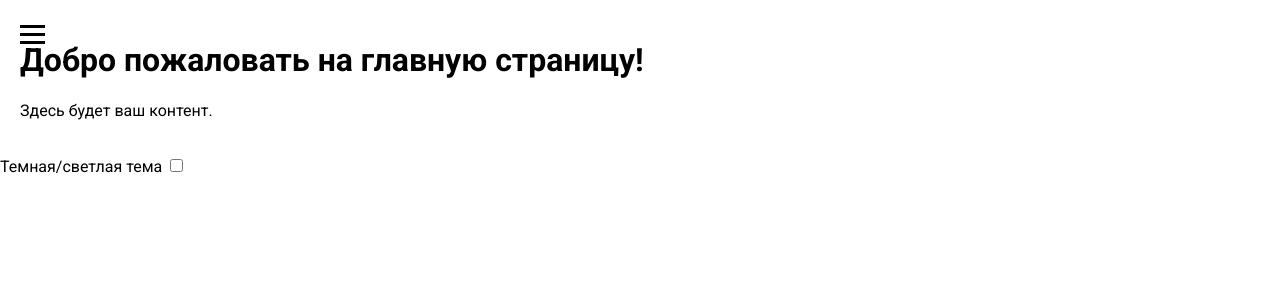
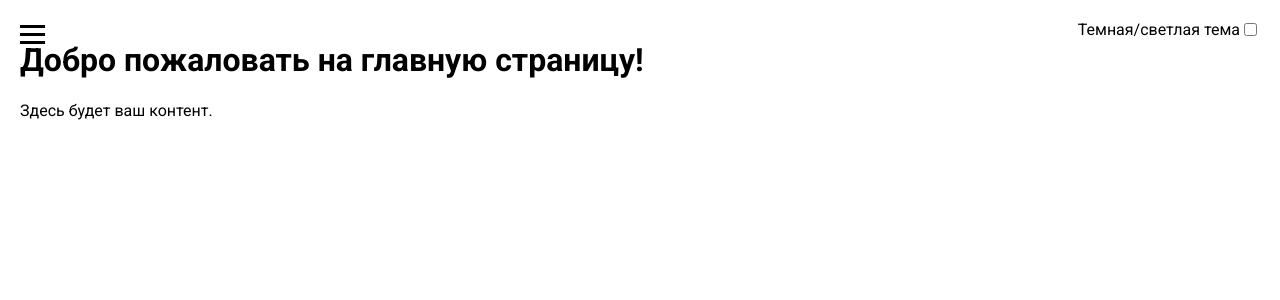
Before and after one commit to mot9lXVII/escortmargo, a Flask app: page / in a window 1280 px wide. Shown: the top 300 px of the page. Run offline with Flask 3, Linux system fonts and the light colour scheme.

Commit message:
Update styles.css

```diff
--- a/static/styles.css
+++ b/static/styles.css
@@ -89,3 +89,13 @@ body.light-theme {
 .sidebar.active ~ .content {
     margin-left: 250px;
 }
+
+/* Стили для переключателя темы */
+.theme-switcher {
+    position: fixed;
+    top: 20px;
+    right: 20px;
+    display: flex;
+    align-items: center;
+    cursor: pointer;
+}
```
